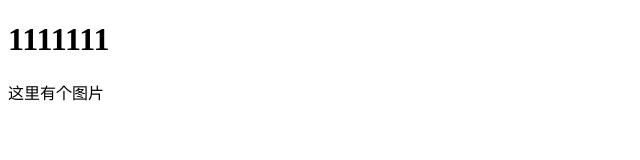
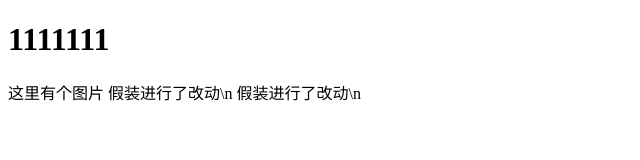
Before and after one commit to J-h125/git-test-01, a plain HTML site: page index.html in a window 1280 px wide. Shown: the whole page, without its empty margins (0-640 px from the left). Drawn offline with Linux system fonts and the light colour scheme.

Commit message:
进行了改动

```diff
--- a/index.html
+++ b/index.html
@@ -10,6 +10,8 @@
 <body>
     <h1>1111111</h1>
     <img>这里有个图片
+    假装进行了改动\n
+    假装进行了改动\n
 
 </body>
 
```
